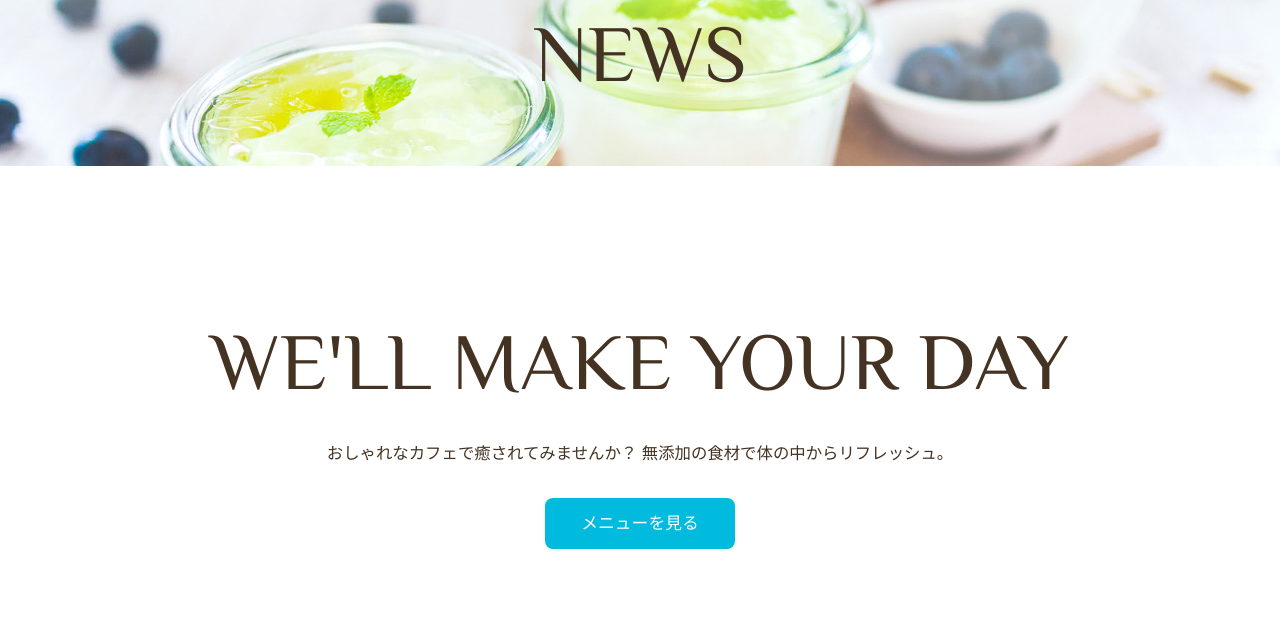
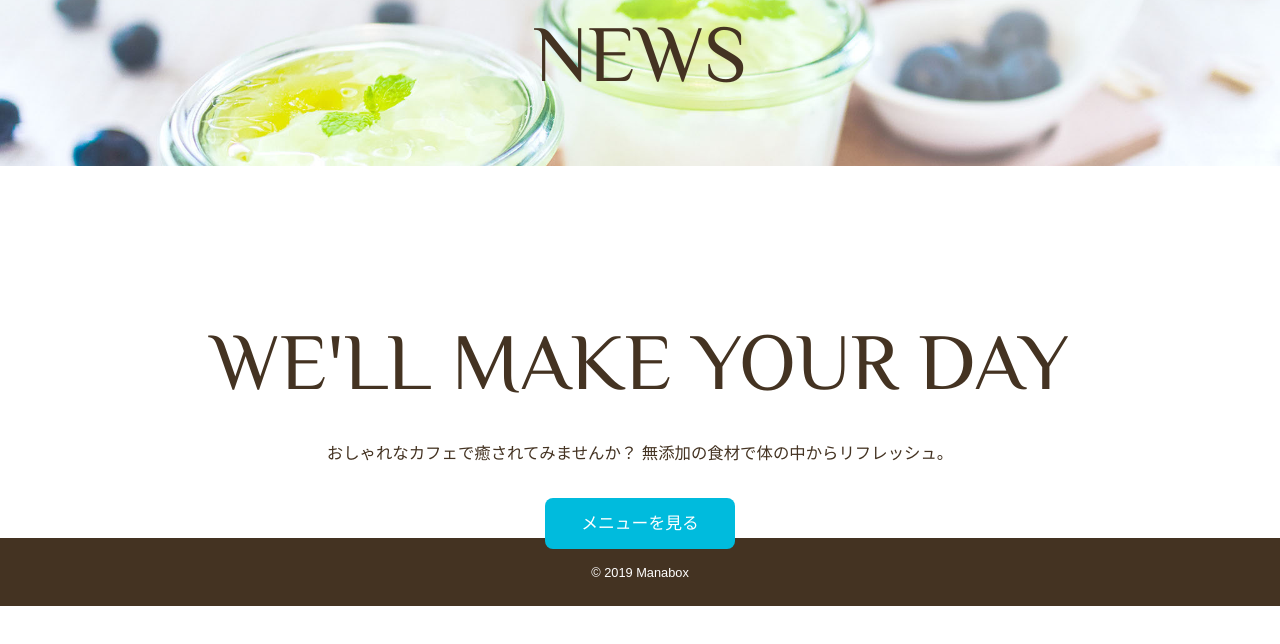
Before and after one commit to sukenori/WCB_Cafe, a plain HTML site: page news.html in a window 1280 px wide. Shown: the part 94-738 px from the top of the page. Drawn offline with Linux system fonts and the light colour scheme; some packages are replaced by stand-ins of ours.

Commit message:
Add: フッターの追加

```diff
--- a/css/style.css
+++ b/css/style.css
@@ -60,6 +60,12 @@ h1 {
 #home_logo {
     font-size: 1rem;
 }
+footer {
+    background-color: #432;
+    padding: 20px;
+    color: #fff;
+    text-align: center;
+}
 
 .home_main {
     text-align: center;
--- a/news.html
+++ b/news.html
@@ -29,5 +29,8 @@
             <p>おしゃれなカフェで癒されてみませんか？ 無添加の食材で体の中からリフレッシュ。</p>
             <a href="menu.html">メニューを見る</a>
         </div>
+        <footer>
+            <p><small>&copy; 2019 Manabox</small></p>
+        </footer>
     </body>
 </html>
```
